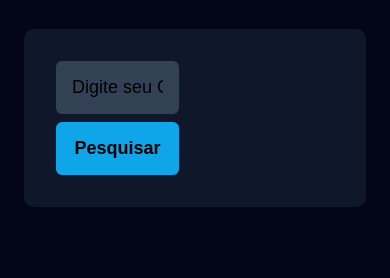
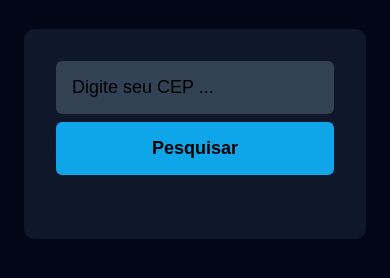
Before and after one commit to brunogoncalvesferreira/Consumindo-api-de-cep, a plain HTML site: page index.html in a window 390 px wide. Shown: the part 82-360 px from the top of the page. Drawn offline with Linux system fonts and the light colour scheme.

Commit message:
Atualizando responsividade

```diff
--- a/style.css
+++ b/style.css
@@ -85,3 +85,13 @@ p {
 
   padding: 0.5rem 0;
 }
+
+@media(max-width: 786px) {
+  .container-form {
+    flex-direction: column;
+  }
+
+  form, .result {
+    width: 100%;
+  }
+}
```
